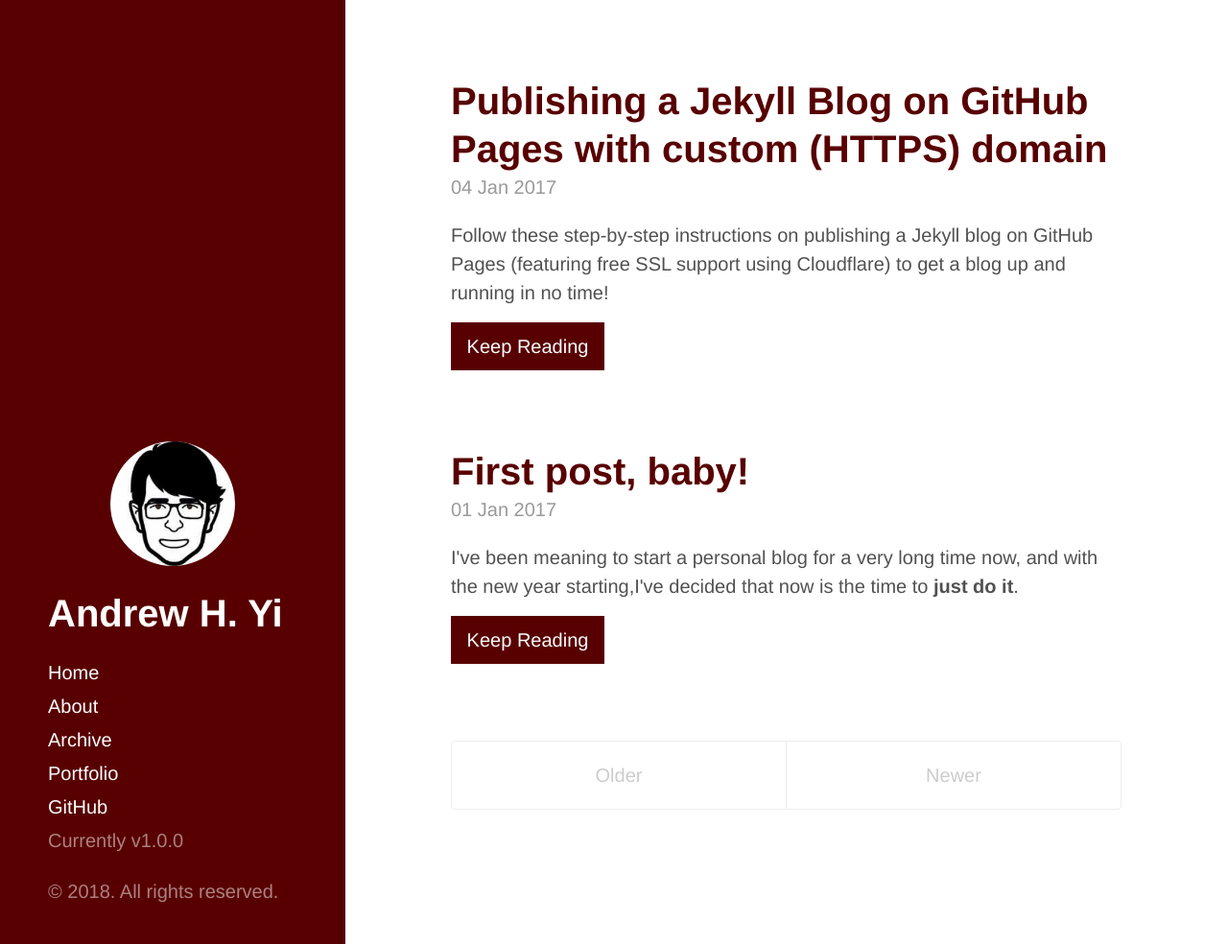
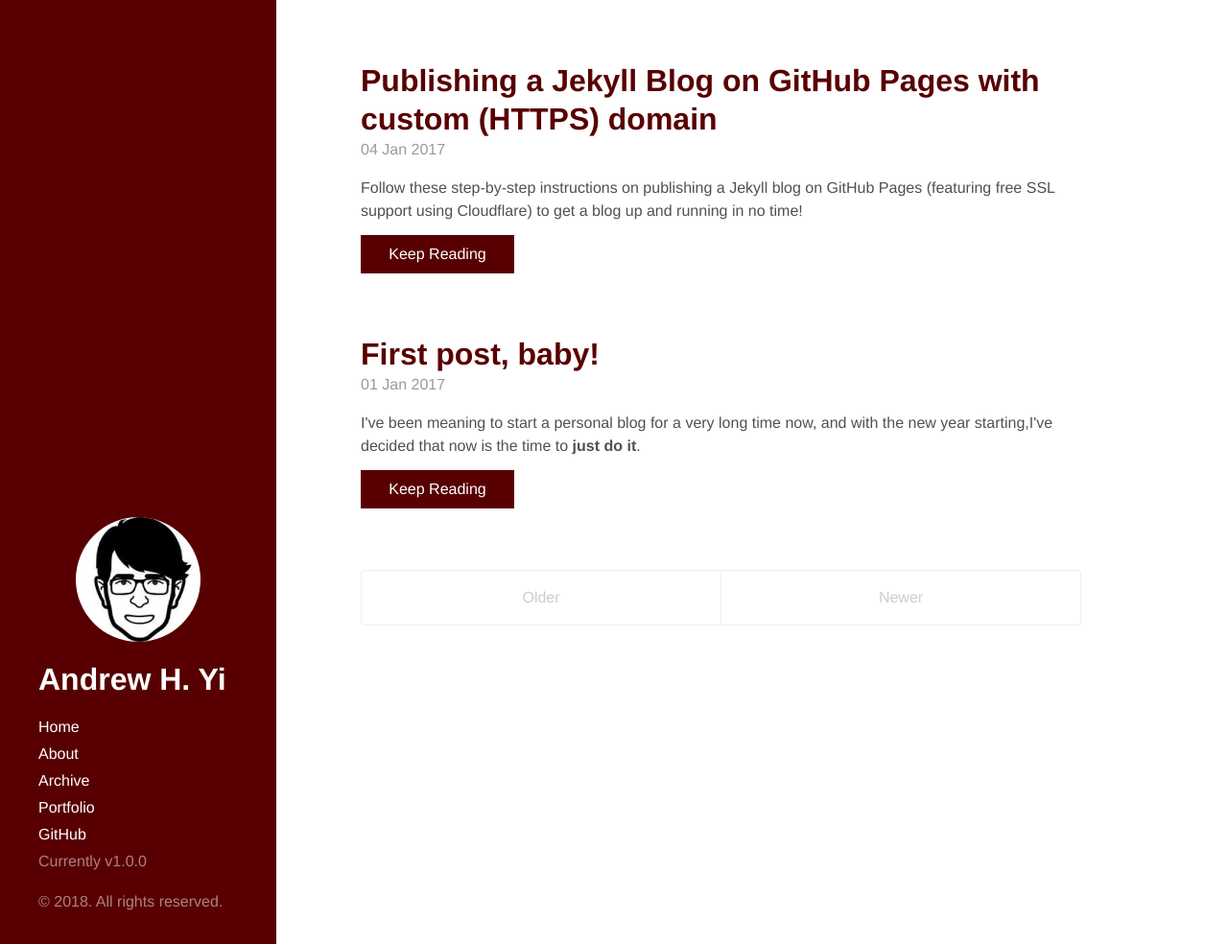
Before and after one commit to AndrewHYi/andrewhyi.github.io, a Jekyll site: the page built from index.html, in a window 1280 px wide and 984 px high. Shown: the whole window at 96% size. Built offline with Jekyll 4.4.1, drawn with Linux system fonts in a browser that asks for light colours; the list of posts is cut into pages by our own code.

Commit message:
(css) Decrease base font size; content width increase

```diff
--- a/_sass/_hyde_custom.scss
+++ b/_sass/_hyde_custom.scss
@@ -9,9 +9,9 @@ html {
     font-size: 16px;
   }
 }
-@media (min-width: 58em) {
+@media (min-with: 58em) {
   html {
-    font-size: 20px;
+    font-size: 18px;
   }
 }
 
@@ -113,6 +113,7 @@ a.sidebar-nav-item:focus {
 
 @media (min-width: 64em) {
   .content {
+    max-width: 50rem;
     margin-left: 22rem;
     margin-right: 4rem;
   }
```
